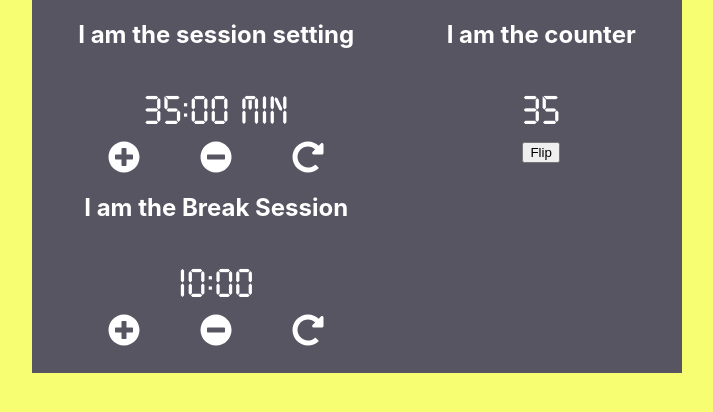
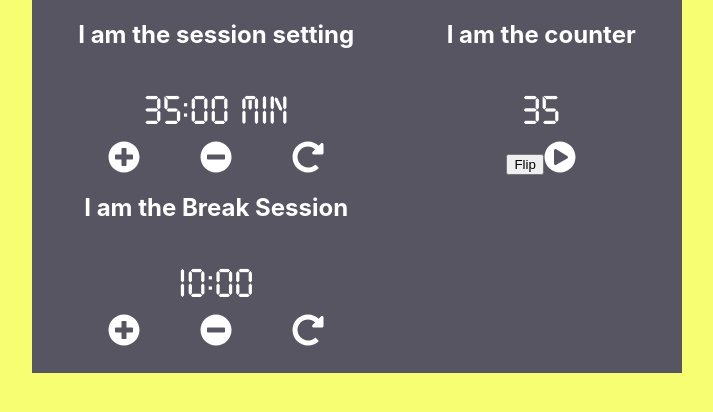
Before and after one commit to ethueter/PomodoroClock, a React (Create React App) app: page / in a window 1280 px wide. Shown: the top 412 px of the page, without its empty margins (283-996 px from the left). Built offline with nearby package versions, Linux system fonts and the light colour scheme.

Commit message:
start/stop icon for counter container

```diff
--- a/src/Clock/Counter.js
+++ b/src/Clock/Counter.js
@@ -1,13 +1,35 @@
-import React from 'react';
+import React, { useState } from 'react';
+import { FontAwesomeIcon } from "@fortawesome/react-fontawesome";
+import { faPlayCircle, faStopCircle } from "@fortawesome/free-solid-svg-icons";
+
 
 
 const Counter = ({displayTime, flip}) => {
+
+    const [isRunning, setIsRunning] = useState(false);
+
+    const startStop = () => {
+        setIsRunning(!isRunning)
+    }
+
+
 
     return(
         <div className="counter">
             <h2>I am the counter</h2>
             <p className="time">{displayTime}</p>
             <button onClick={flip}>Flip</button>
+            {isRunning ?
+                <FontAwesomeIcon
+                    icon={faStopCircle}
+                    size="2x"
+                    onClick={startStop}
+                /> :
+                <FontAwesomeIcon
+                    icon={faPlayCircle}
+                    size="2x"
+                    onClick={startStop}
+                />}
         </div>
     )
 };
```
